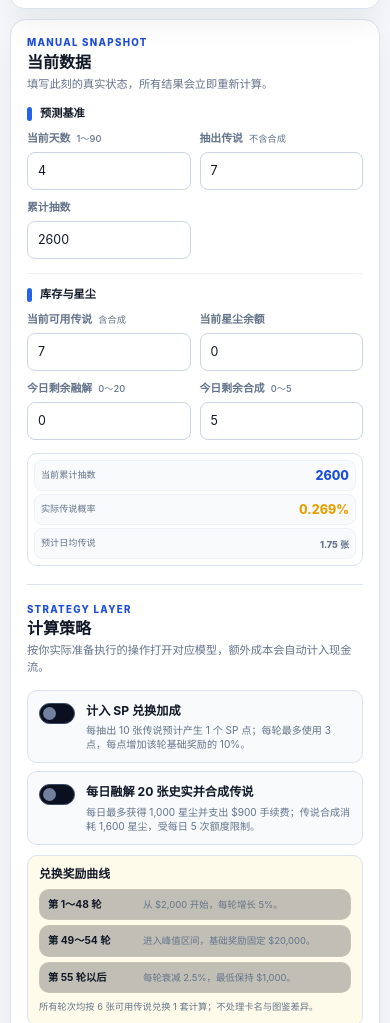
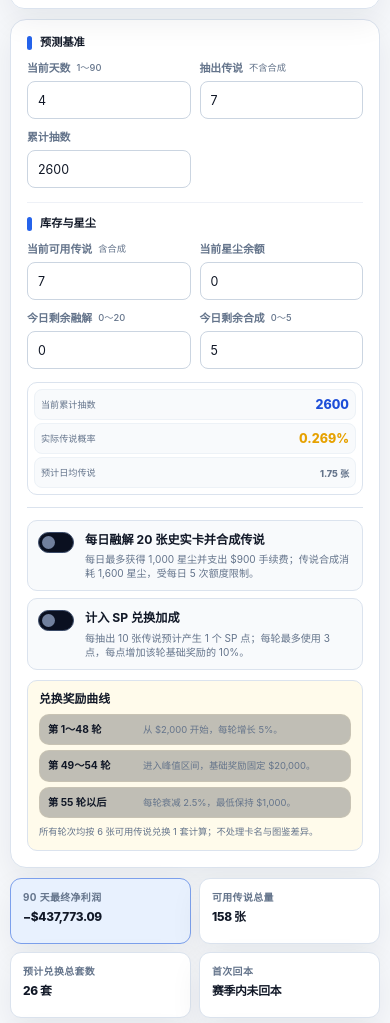
Before and after one commit to GuDong2003/hyb-card-dashboard, a website: page site/index.html in a window 390 px wide. Shown: the part 59-1082 px from the top of the page. Drawn offline with Linux system fonts and the light colour scheme.

Commit message:
feat: compact controls and highlight SP allocations

```diff
--- a/site/calculator-ui.css
+++ b/site/calculator-ui.css
@@ -1821,3 +1821,53 @@ table.simulation-table th,
 table.simulation-table td {
     min-height: 38px;
 }
+
+/* Compact left workbench */
+.control-column {
+    display: grid;
+    grid-template-rows: auto minmax(0, 1fr);
+    align-content: start;
+    gap: 0;
+}
+
+.control-column .control-section + .control-section {
+    min-height: 0;
+    margin-top: 12px;
+    padding-top: 12px;
+}
+
+.control-column .strategy-section {
+    min-height: 0;
+    overflow: auto;
+}
+
+.control-column .strategy-stack {
+    gap: 7px;
+}
+
+.control-column .strategy-option {
+    padding: 10px;
+}
+
+.sp-round.has-points {
+    border-color: var(--blue) !important;
+    background: var(--blue-soft) !important;
+    box-shadow: inset 0 0 0 1px var(--blue), 0 4px 12px color-mix(in srgb, var(--blue) 18%, transparent) !important;
+}
+
+.sp-round.has-points strong,
+.sp-round.has-points small,
+.sp-round.has-points .sp-stepper span {
+    color: var(--blue-strong) !important;
+}
+
+@media (max-width: 1080px) {
+    .control-column {
+        display: block;
+        overflow: visible;
+    }
+
+    .control-column .strategy-section {
+        overflow: visible;
+    }
+}
--- a/site/index.html
+++ b/site/index.html
@@ -478,15 +478,7 @@
 
     <main class="workspace">
         <aside class="panel control-column">
-            <section class="control-section" aria-labelledby="dataTitle">
-                <div class="panel-header">
-                    <div>
-                        <span class="section-kicker">Manual Snapshot</span>
-                        <h2 id="dataTitle">当前数据</h2>
-                        <p class="panel-subtitle">填写此刻的真实状态，所有结果会立即重新计算。</p>
-                    </div>
-                </div>
-
+            <section class="control-section">
                 <div class="input-section">
                     <h3 class="input-section-title">预测基准</h3>
                     <div class="form-grid three">
@@ -544,28 +536,20 @@
                 </div>
             </section>
 
-            <section class="control-section strategy-section" aria-labelledby="strategyTitle">
-                <div class="panel-header">
-                    <div>
-                        <span class="section-kicker">Strategy Layer</span>
-                        <h2 id="strategyTitle">计算策略</h2>
-                        <p class="panel-subtitle">按你实际准备执行的操作打开对应模型，额外成本会自动计入现金流。</p>
-                    </div>
-                </div>
-
+            <section class="control-section strategy-section">
                 <div class="strategy-stack">
+                    <label class="strategy-option" for="enableForge">
+                        <input type="checkbox" id="enableForge" onchange="calculate()">
+                        <span>
+                            <strong>每日融解 20 张史实卡并合成传说</strong>
+                            <small>每日最多获得 1,000 星尘并支出 $900 手续费；传说合成消耗 1,600 星尘，受每日 5 次额度限制。</small>
+                        </span>
+                    </label>
                     <label class="strategy-option" for="enableSP">
                         <input type="checkbox" id="enableSP" onchange="calculate()">
                         <span>
                             <strong>计入 SP 兑换加成</strong>
                             <small>每抽出 10 张传说预计产生 1 个 SP 点；每轮最多使用 3 点，每点增加该轮基础奖励的 10%。</small>
-                        </span>
-                    </label>
-                    <label class="strategy-option" for="enableForge">
-                        <input type="checkbox" id="enableForge" onchange="calculate()">
-                        <span>
-                            <strong>每日融解 20 张史实并合成传说</strong>
-                            <small>每日最多获得 1,000 星尘并支出 $900 手续费；传说合成消耗 1,600 星尘，受每日 5 次额度限制。</small>
                         </span>
                     </label>
                 </div>
```
